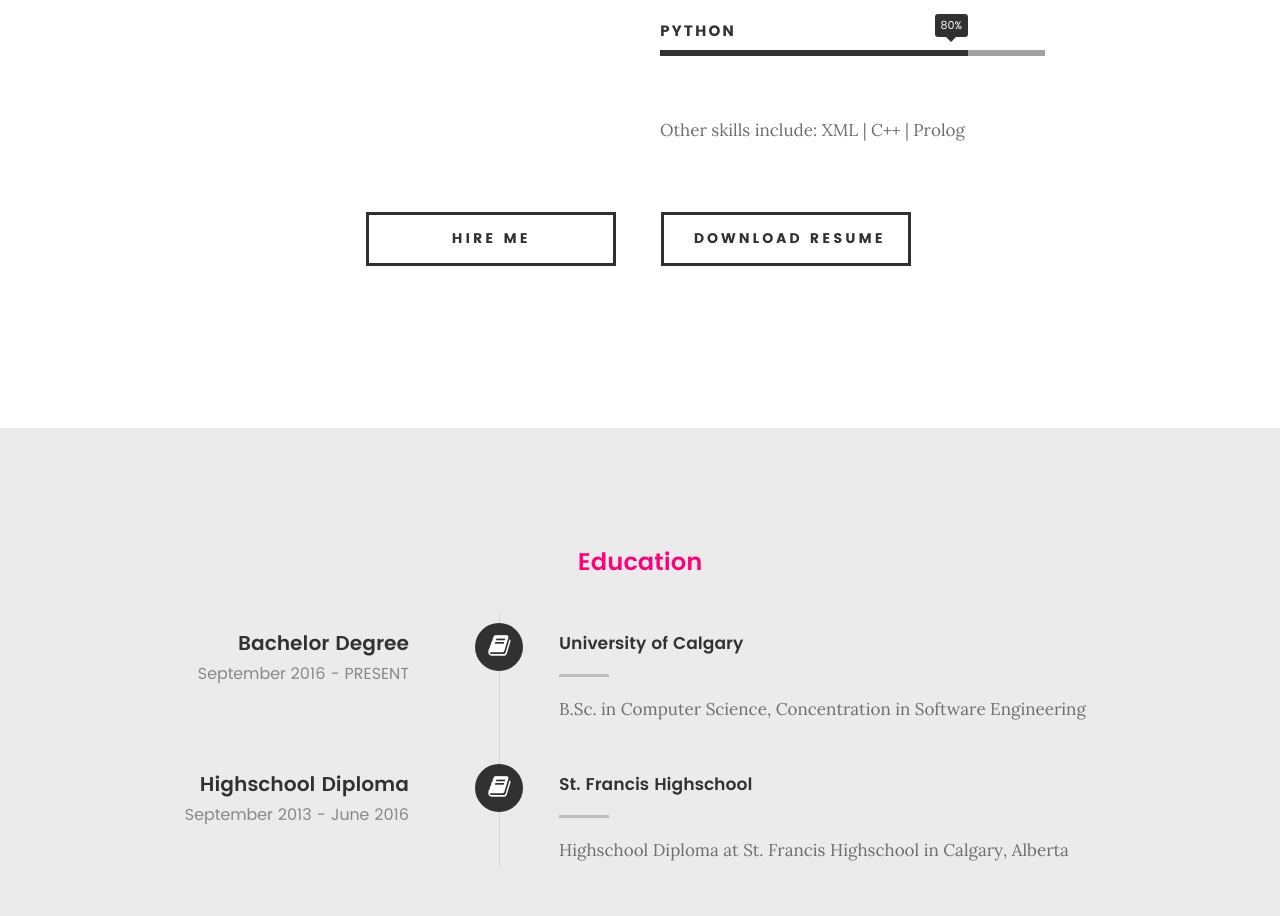
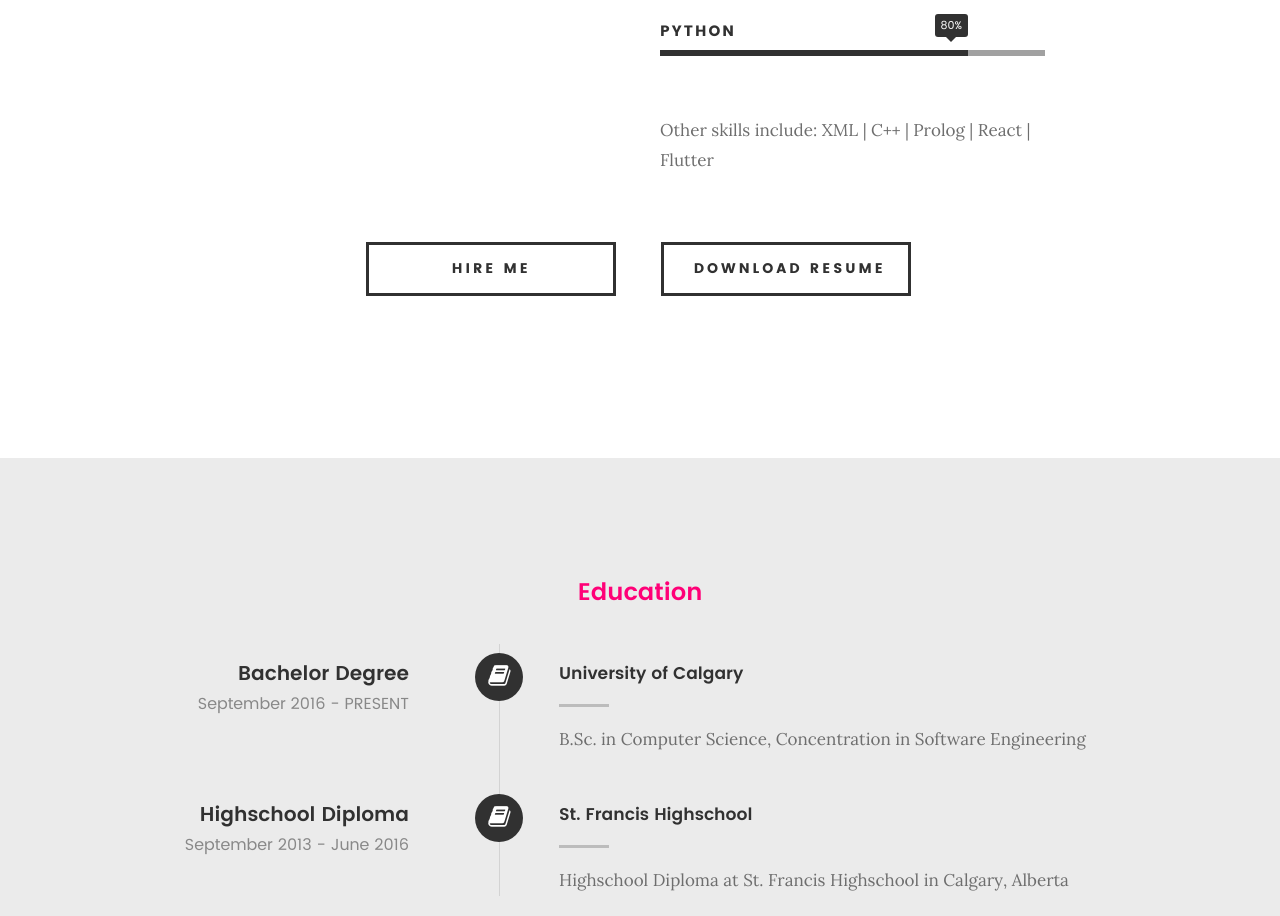
Before and after one commit to danielnwaroh/danielnwaroh.github.io, a plain HTML site: page index.html in a window 1280 px wide. Shown: the part 1659-2575 px from the top of the page. Drawn offline with Linux system fonts and the light colour scheme.

Commit message:
updated skills kinda

```diff
--- a/index.html
+++ b/index.html
@@ -179,7 +179,7 @@
              </div>
              <strong>Python</strong>
            </li>
-           <p>Other skills include: XML | C++ | Prolog</p>
+           <p>Other skills include: XML | C++ | Prolog | React | Flutter </p>
          </ul>
        </div>
      </div>
```
